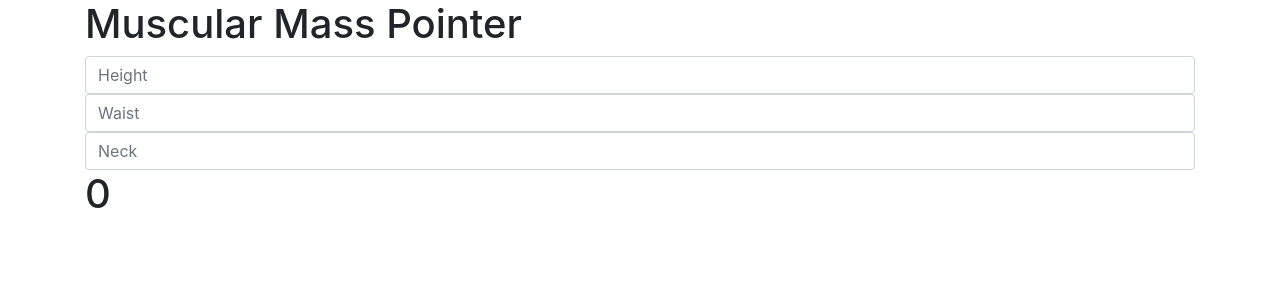
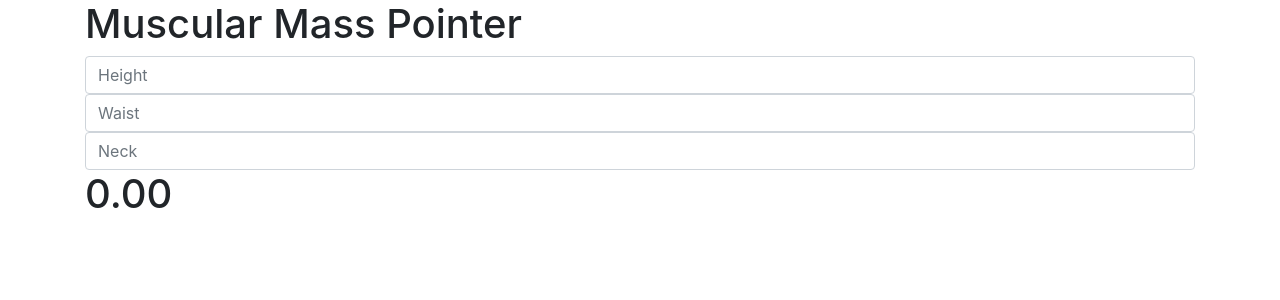
Before and after one commit to gabrielknot/mass-calculator-app, a React app: page / in a window 1280 px wide. Shown: the top 300 px of the page. Built offline with nearby package versions, Linux system fonts and the light colour scheme.

Commit message:
Add toFixed(2) to the float number from the result

```diff
--- a/src/components/result.jsx
+++ b/src/components/result.jsx
@@ -5,10 +5,11 @@ function Result(props){
     var result = (495/(1.03224-0.19077*(Math.log10(props.waist+props.hip-props.neck)) + 0.15566*(Math.log10(
         props.height
     ))) - 450 )+3
+
     if (isNaN(result)) result = 0;
     return(
         <div className="result">
-            <h1>{result}</h1>
+            <h1>{result.toFixed(2)}</h1>
         </div>
     )
 }
```
